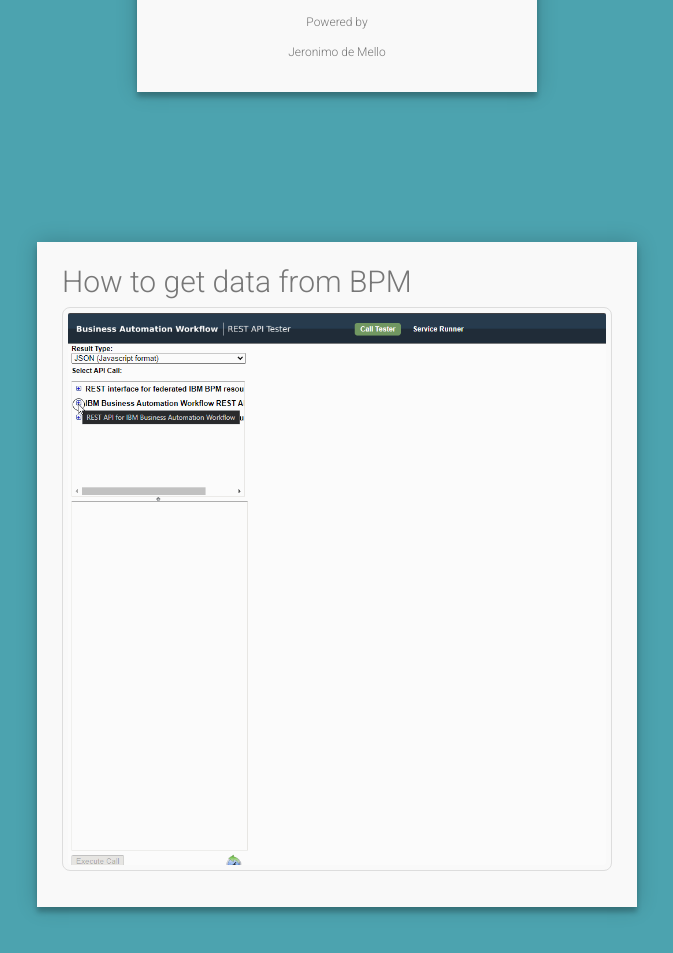
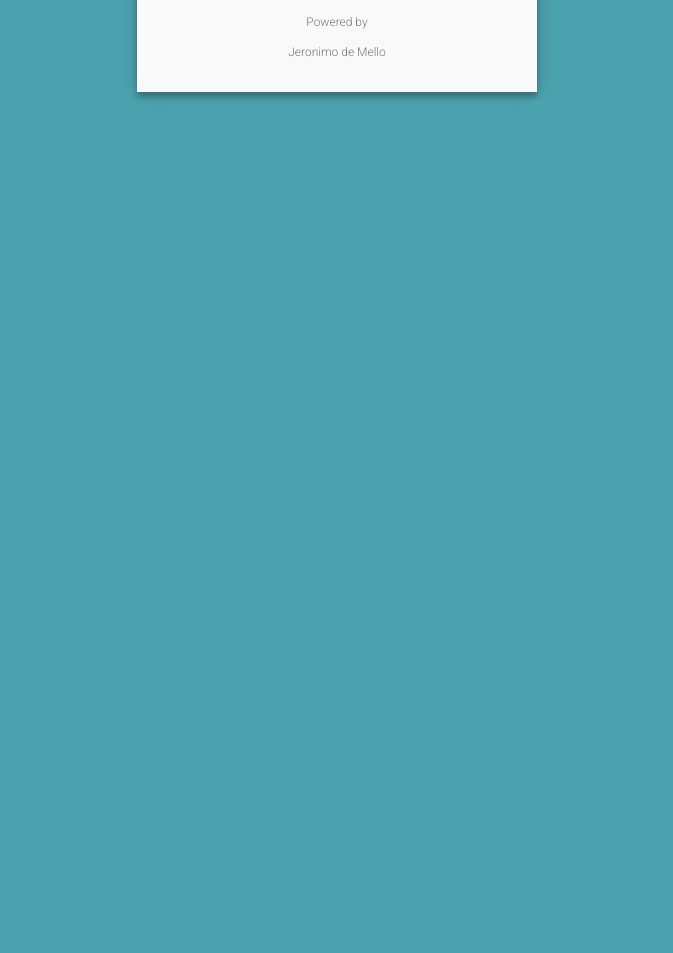
Before and after one commit to Jere201086/bpmdata-json-ui, a plain HTML site: page index.html in a window 1280 px wide. Shown: the part 511-1464 px from the top of the page, without its empty margins (303-976 px from the left). After the commit the page ends 800 px from the top, so only its background shows below. Drawn offline with Linux system fonts and the light colour scheme.

Commit message:
update html

```diff
--- a/index.html
+++ b/index.html
@@ -30,13 +30,6 @@
                 <p class="copyright">Jeronimo de Mello </p>
             </form>
         </div>
-        <div class="flex-child">
-            <form id="contact2" action="" method="post">
-                <h3>How to get data from BPM</h3>
-                <img id="get-data" src="./getData.gif" alt="getting data from BPM">
-            </form>
-        </div>
-
     </div>
 
 </body>
```
